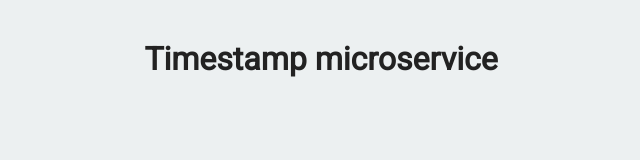
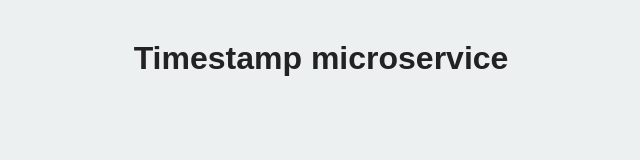
Before and after one commit to dsemel/Timestamp_Microservice, a website: page views/index.html in a window 1280 px wide. Shown: the whole page, without its empty margins (319-959 px from the left). Drawn offline with Linux system fonts and the light colour scheme.

Commit message:
Checkpoint

```diff
--- a/public/style.css
+++ b/public/style.css
@@ -1,7 +1,7 @@
 /****** Main Styling ******/
 
 body {
-	font-family: 'Roboto', sans-serif;
+	font-family: 'ongr', sans-serif;
 	font-size: 16px;
 	color: #222;
 	background-color: #ECF0F1;
```
